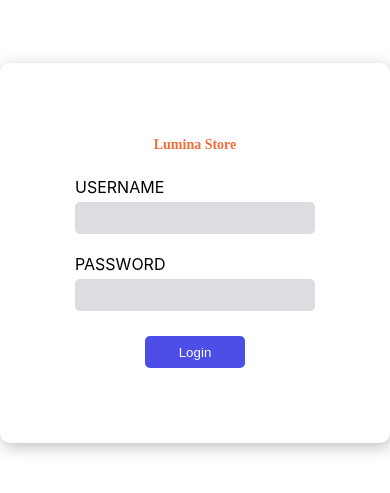
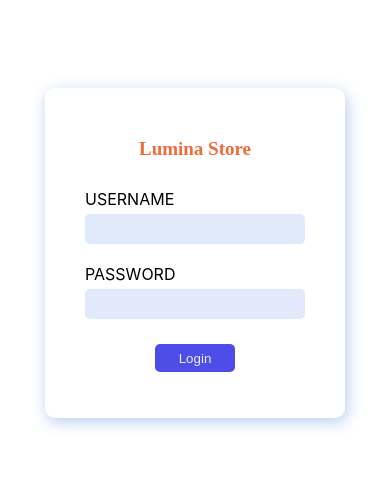
Before and after one commit to Bhanu-techy/E-Commerce-Web-Application, a React (Create React App) app: page /login in a window 390 px wide. Shown: the part 169-662 px from the top of the page. Built offline with nearby package versions, Linux system fonts and the light colour scheme.

Commit message:
Made responsive

```diff
--- a/src/components/Cart/index.css
+++ b/src/components/Cart/index.css
@@ -6,7 +6,6 @@
     justify-content: start;
     align-items: center;
     padding: 10px;
-    padding-top: 15vh;
     padding-left: 10px;
 }
 .cart-head{
@@ -22,7 +21,16 @@
 li{
     list-style: none;
 }
-
+.remove-all-btn{
+    width: 80px;
+    font-size: 13px;
+    background-color: rgb(55, 55, 239);
+    color: #ffff;
+    border: none;
+    height: 25px;
+    border-radius: 3px;
+    font-family: sans-serif;
+}
 
 @media (max-width: 576px) {
     .cart-container{
@@ -30,5 +38,8 @@ li{
         height: 60vh;
     }.cart-heading{
         font-size: 22px;
+    }.remove-all-btn{
+        width: 70px;
+        font-size: 11px;
     }
 }
--- a/src/components/Cart/index.js
+++ b/src/components/Cart/index.js
@@ -22,7 +22,7 @@ function Cart() {
               <h1 className="cart-heading">My Cart</h1>
               <button
                 type="button"
-                className="remove-btn"
+                className="remove-all-btn"
                 data-testid="remove"
                 onClick={clearCart}
               >Remove All</button>
--- a/src/components/Filter/index.css
+++ b/src/components/Filter/index.css
@@ -6,7 +6,6 @@
     justify-content: start;
     align-items: center;
     position: fixed;
-    margin-top: 30px;
 }
 .radio-div{
     padding: 10px;
@@ -74,7 +73,7 @@ select option:hover{
         align-items: center;
         position: relative;
         min-height: 30vh;
-        margin-top: 5px;
+        margin-top: 0px;
 
     }.radio-div{
         width: 80%;
--- a/src/components/Filter/index.js
+++ b/src/components/Filter/index.js
@@ -12,8 +12,8 @@ function Filter({setCategory, search, setSearch, onClickSearch}) {
         </div>
         <div>
         <h2><span><IoFilterSharp/> </span>Filters</h2>
-         <select onChange={(e)=>setCategory(e.target.value)}>
-                <option value=""selected disabled>Features</option>
+         <select defaultValue="" onChange={(e)=>setCategory(e.target.value)}>
+                <option value="none" selected disabled>Features</option>
                 <option value="men's clothing">Men's Clothing</option>
                 <option value="women's clothing">Women's Clothing</option>
                 <option value="jewelery">Jewelery</option>
--- a/src/components/Header/index.css
+++ b/src/components/Header/index.css
@@ -6,7 +6,9 @@
     width: 99vw;
     padding-left: 50px;
     padding-right: 50px;
-    position: fixed;
+    position: sticky;
+    top : 0;
+    z-index: 1000;
     background-color: #f5f7f1;
     min-height: 10vh;
 }
@@ -22,6 +24,7 @@
     align-items: center;
     width: 100px;
     color: #000;
+    text-decoration: none;
 }
 .cart-count{
     color: #ffffff;
--- a/src/components/Header/index.js
+++ b/src/components/Header/index.js
@@ -28,7 +28,7 @@ function Header() {
           <Link to="/cart" className='cart-icon'>
             Cart
             <FiShoppingCart size={20}/>
-            {cartLength >0 && <p className='cart-count'>{cartLength}</p>}
+            {cartLength >0 && <span className='cart-count'>{cartLength}</span>}
           </Link>
           <button className='logout' onClick={onClickLogout}>
             Logout
--- a/src/components/Home/index.css
+++ b/src/components/Home/index.css
@@ -6,7 +6,6 @@
     width: 97vw;
     min-height: 80vh;
     padding: 5px;
-    padding-top: 10vh;
 }
 .heading{
     font-family:'Segoe UI', Tahoma, Geneva, Verdana, sans-serif;
@@ -95,7 +94,7 @@ ul{
         flex-direction: column;
     }.home-div{
         width: 100%;
-        justify-content: center;
+        justify-content: start;
         align-items: center;
 
     }.text-center{
--- a/src/components/Home/index.js
+++ b/src/components/Home/index.js
@@ -45,6 +45,7 @@ function Home() {
                 setState(stateConstants.success)
             }
             setLoadMore(true)
+            setSearch("")
     }
 
     const filterData = category!==""? data.filter(each=> each.category.includes(category)) : data
--- a/src/components/Login/index.css
+++ b/src/components/Login/index.css
@@ -7,12 +7,12 @@
 .login-div{
     border: none;
     border-radius: 10px;
-    height: 380px;
+    height: 400px;
     width: 400px;
     display: flex;
     justify-content: center;
     align-items: center;
-    box-shadow: 2px 4px 16px 0px #bfbfbf;
+    box-shadow: 2px 4px 16px 0px #b6ccf0;
 }
 form{
     display: flex;
@@ -29,7 +29,7 @@ form{
 .login-input{
     width: 240px;
     margin-top: 5px;
-    background-color: #dbdde0;
+    background-color: #e0eafa;
     border-radius: 5px;
     border: none;
     height: 32px;
@@ -38,13 +38,33 @@ form{
     background-color: rgb(77, 77, 231);
     border: none;
     border-radius: 5px;
-    color: #ffff;
+    color: #e9f0f6;
     height: 32px;
     width: 100px;
     margin: 15px;
-
+}
+.store-name-log{
+    font-size: 24px;
+    font-family:cursive;
+    color: rgb(240, 108, 59);
 }
 .error-msg{
     color: red;
+}
 
+@media (max-width : 576px) {
+    .login-div{
+        width: 300px;
+        height: 330px;
+    }.login-input{
+        width: 220px;
+        height: 30px;
+    }.login-button{
+        width: 80px;
+        height: 28px;
+    }.store-name-log{
+        font-size: 19px;
+        font-family:cursive;
+    color: rgb(240, 108, 59);
+    }
 }
--- a/src/components/Login/index.js
+++ b/src/components/Login/index.js
@@ -37,7 +37,7 @@ function Login() {
     <div className='login-container'>
         <div className='login-div'>
           <form onSubmit={submitForm}>
-            <h3 className='store-name'>Lumina Store</h3>
+            <h3 className='store-name-log'>Lumina Store</h3>
           <div className="input-container">
                   <label htmlFor="username">USERNAME</label>
                   <input
--- a/src/components/ProductItem/index.css
+++ b/src/components/ProductItem/index.css
@@ -5,7 +5,6 @@
     text-align: left;
     width: 100vw;
     min-height: 80vh;
-    padding-top: 10vh;
 }
 *{
     box-sizing: border-box;
@@ -59,6 +58,7 @@
     .product-item-div{
         display: flex;
         flex-direction: column;
+        padding-top: 15vh;
     }.product-details-div{
         width: 90%;
         display: flex;
```
Also changed, not shown: 1 other file (tests, documents, lock files or other folders).
